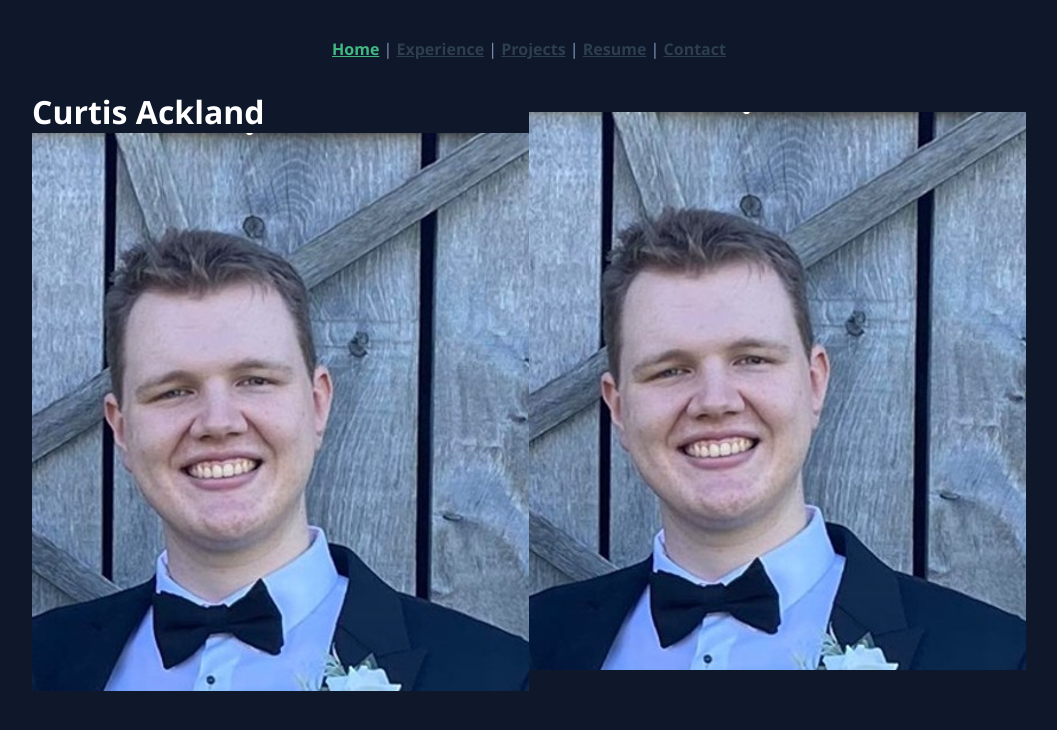
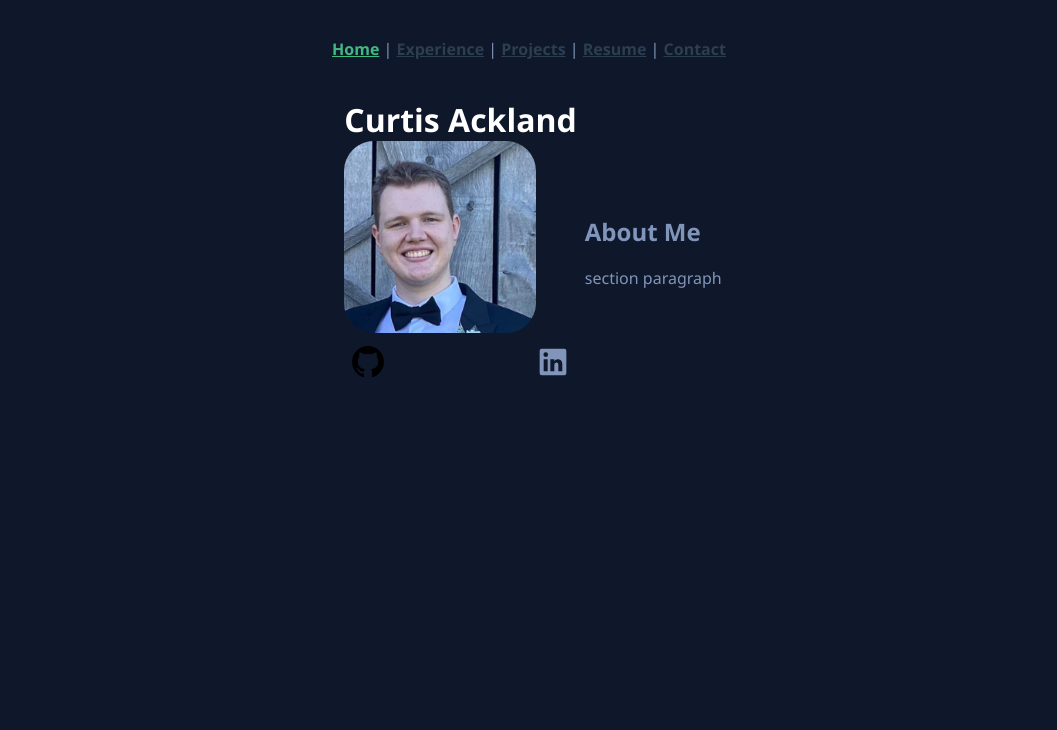
Before and after one commit to curtisackland/curtisackland.github.io, a Vue app: page / in a window 1280 px wide. Shown: the top 730 px of the page, without its empty margins (111-1168 px from the left). Built offline with nearby package versions, Linux system fonts and the light colour scheme.

Commit message:
star of profile links

```diff
--- a/src/views/HomeView.vue
+++ b/src/views/HomeView.vue
@@ -1,11 +1,43 @@
 <template>
   <div class="home-container">
-    <div>
+    <div class="profile-column">
       <h1>Curtis Ackland</h1>
-      <img alt="Profile Picture" src="../assets/profile_picture.png" />
+      <img
+        alt="Profile Picture"
+        src="../assets/profile_picture.png"
+        class="profile-picture"
+      />
+      <div class="icons-space">
+        <svg
+          height="32"
+          aria-hidden="true"
+          viewBox="0 0 16 16"
+          width="32"
+          data-view-component="true"
+        >
+          <path
+            d="M8 0c4.42 0 8 3.58 8 8a8.013 8.013 0 0 1-5.45 7.59c-.4.08-.55-.17-.55-.38 0-.27.01-1.13.01-2.2 0-.75-.25-1.23-.54-1.48 1.78-.2 3.65-.88 3.65-3.95 0-.88-.31-1.59-.82-2.15.08-.2.36-1.02-.08-2.12 0 0-.67-.22-2.2.82-.64-.18-1.32-.27-2-.27-.68 0-1.36.09-2 .27-1.53-1.03-2.2-.82-2.2-.82-.44 1.1-.16 1.92-.08 2.12-.51.56-.82 1.28-.82 2.15 0 3.06 1.86 3.75 3.64 3.95-.23.2-.44.55-.51 1.07-.46.21-1.61.55-2.33-.66-.15-.24-.6-.83-1.23-.82-.67.01-.27.38.01.53.34.19.73.9.82 1.13.16.45.68 1.31 2.69.94 0 .67.01 1.3.01 1.49 0 .21-.15.45-.55.38A7.995 7.995 0 0 1 0 8c0-4.42 3.58-8 8-8Z"
+          ></path>
+        </svg>
+        <svg
+          xmlns="http://www.w3.org/2000/svg"
+          viewBox="0 0 24 24"
+          data-supported-dps="24x24"
+          fill="currentColor"
+          class="mercado-match"
+          width="32"
+          height="32"
+          focusable="false"
+        >
+          <path
+            d="M20.5 2h-17A1.5 1.5 0 002 3.5v17A1.5 1.5 0 003.5 22h17a1.5 1.5 0 001.5-1.5v-17A1.5 1.5 0 0020.5 2zM8 19H5v-9h3zM6.5 8.25A1.75 1.75 0 118.3 6.5a1.78 1.78 0 01-1.8 1.75zM19 19h-3v-4.74c0-1.42-.6-1.93-1.38-1.93A1.74 1.74 0 0013 14.19a.66.66 0 000 .14V19h-3v-9h2.9v1.3a3.11 3.11 0 012.7-1.4c1.55 0 3.36.86 3.36 3.66z"
+          ></path>
+        </svg>
+      </div>
     </div>
     <div>
-      <img alt="Profile Picture" src="../assets/profile_picture.png" />
+      <h2>About Me</h2>
+      section paragraph
     </div>
   </div>
 </template>
@@ -25,7 +57,19 @@ export default {
 }
 
 .profile-column {
+  margin: 8px;
+}
+
+.profile-picture {
+  width: 12em;
+  height: auto;
+  border-radius: 30px;
+}
+
+.icons-space {
   display: flex;
   flex-wrap: wrap;
+  justify-content: space-between;
+  padding: 8px;
 }
 </style>
```
Also changed, not shown: src/assets/github_icon.png (added), src/assets/profile_picture.png.
